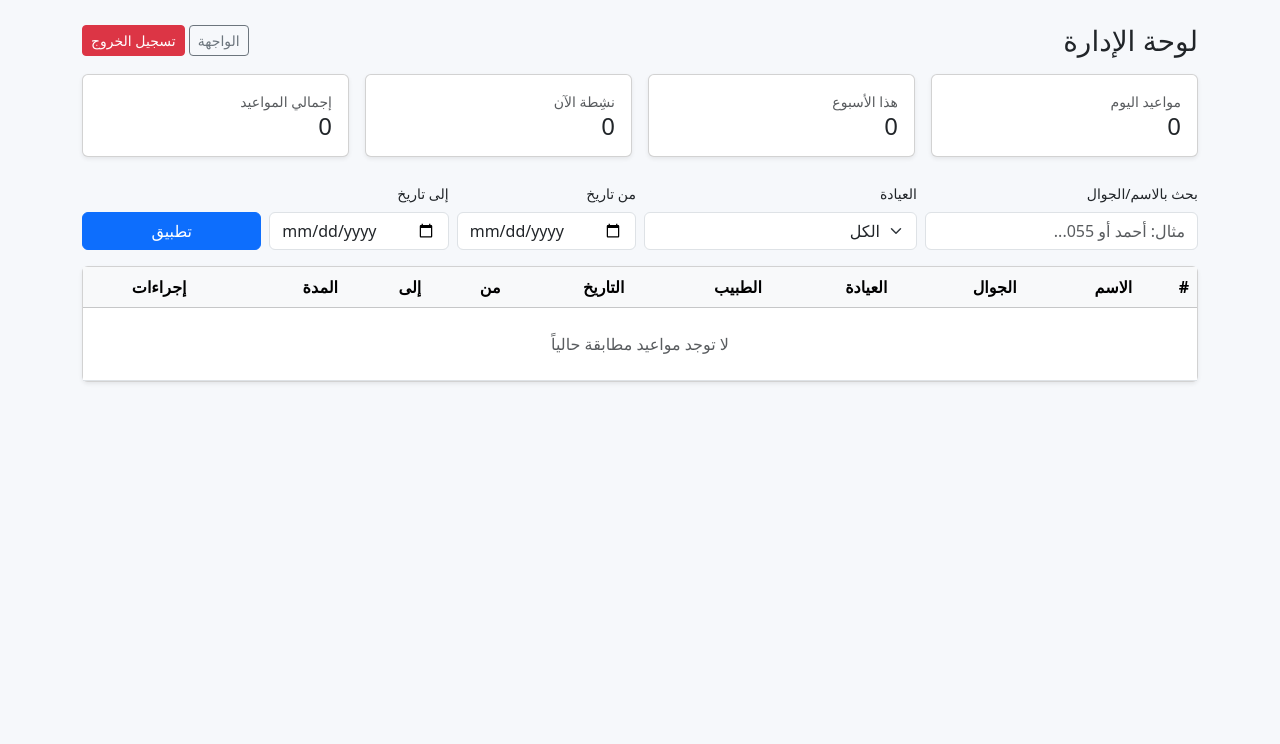
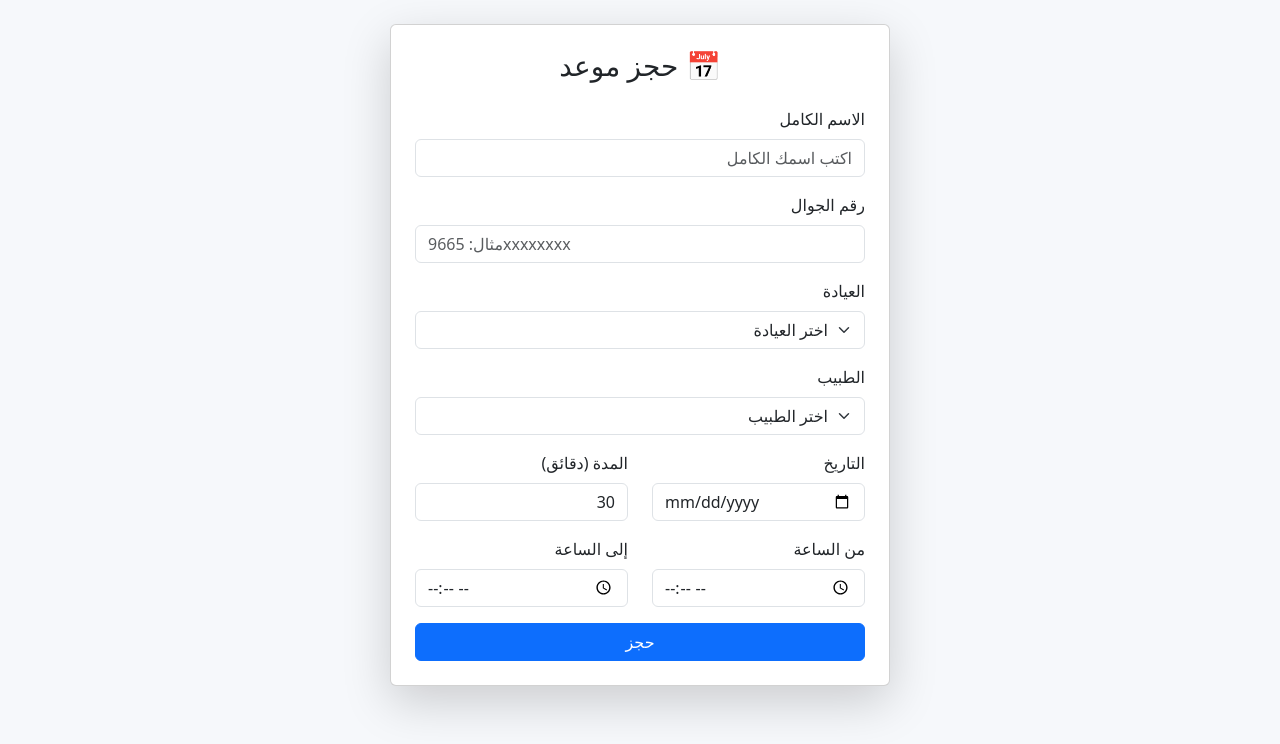
Before and after one commit to mshrf3334-star/clinic-appointments, a Flask app: page /book in a window 1280 px wide. Shown: the part 56-800 px from the top of the page. Run offline with Flask 3, Linux system fonts and the light colour scheme.

Commit message:
Update appointment_form.html

```diff
--- a/templates/appointment_form.html
+++ b/templates/appointment_form.html
@@ -1,120 +1,69 @@
 {% extends "base.html" %}
 {% block content %}
-<div class="d-flex align-items-center justify-content-between mb-3">
-  <h3 class="m-0">لوحة الإدارة</h3>
-  <div>
-    <a class="btn btn-outline-secondary btn-sm" href="{{ url_for('home') }}">الواجهة</a>
-    <a class="btn btn-danger btn-sm" href="{{ url_for('logout') }}">تسجيل الخروج</a>
-  </div>
-</div>
+<div class="page-wrap">
+  <div class="card shadow-lg p-4 card-form mx-auto bg-white">
+    <h3 class="text-center mb-4">📅 حجز موعد</h3>
 
-<!-- بطاقات سريعة -->
-<div class="row g-3 mb-4">
-  <div class="col-sm-6 col-lg-3">
-    <div class="card shadow-sm">
-      <div class="card-body">
-        <div class="small text-muted">مواعيد اليوم</div>
-        <div class="h4 m-0">{{ (stats.today if stats) or 0 }}</div>
+    <form method="POST" action="{{ url_for('book') }}">
+      <div class="mb-3">
+        <label class="form-label">الاسم الكامل</label>
+        <input type="text" name="name" class="form-control" placeholder="اكتب اسمك الكامل" required>
       </div>
-    </div>
-  </div>
-  <div class="col-sm-6 col-lg-3">
-    <div class="card shadow-sm">
-      <div class="card-body">
-        <div class="small text-muted">هذا الأسبوع</div>
-        <div class="h4 m-0">{{ (stats.week if stats) or 0 }}</div>
+
+      <div class="mb-3">
+        <label class="form-label">رقم الجوال</label>
+        <input type="tel" name="phone" class="form-control" placeholder="مثال: 9665xxxxxxxx" required>
       </div>
-    </div>
-  </div>
-  <div class="col-sm-6 col-lg-3">
-    <div class="card shadow-sm">
-      <div class="card-body">
-        <div class="small text-muted">نشِطة الآن</div>
-        <div class="h4 m-0">{{ (stats.active if stats) or 0 }}</div>
+
+      <div class="mb-3">
+        <label class="form-label">العيادة</label>
+        <select name="clinic" class="form-select" required>
+          <option value="">اختر العيادة</option>
+          <option>الأسنان</option>
+          <option>الباطنية</option>
+          <option>المسالك البولية</option>
+          <option>العظام</option>
+          <option>الأطفال</option>
+          <option>النساء والولادة</option>
+        </select>
       </div>
-    </div>
-  </div>
-  <div class="col-sm-6 col-lg-3">
-    <div class="card shadow-sm">
-      <div class="card-body">
-        <div class="small text-muted">إجمالي المواعيد</div>
-        <div class="h4 m-0">{{ (stats.total if stats) or 0 }}</div>
+
+      <div class="mb-3">
+        <label class="form-label">الطبيب</label>
+        <select name="doctor" class="form-select" required>
+          <option value="">اختر الطبيب</option>
+          <option>د. أحمد</option>
+          <option>د. سارة</option>
+          <option>د. محمد</option>
+          <option>د. ليلى</option>
+          <option>د. خالد</option>
+        </select>
       </div>
-    </div>
-  </div>
-</div>
 
-<!-- شريط البحث والتصفية -->
-<form class="row g-2 align-items-end mb-3" method="get" action="{{ url_for('admin_dashboard') }}">
-  <div class="col-sm-6 col-lg-3">
-    <label class="form-label small">بحث بالاسم/الجوال</label>
-    <input type="text" name="q" value="{{ request.args.get('q','') }}" class="form-control" placeholder="مثال: أحمد أو 055...">
-  </div>
-  <div class="col-sm-6 col-lg-3">
-    <label class="form-label small">العيادة</label>
-    <select name="clinic" class="form-select">
-      <option value="">الكل</option>
-      {% for c in ['الأسنان','الباطنية','المسالك البولية','العظام','الأطفال','النساء والولادة'] %}
-        <option value="{{c}}" {% if request.args.get('clinic')==c %}selected{% endif %}>{{c}}</option>
-      {% endfor %}
-    </select>
-  </div>
-  <div class="col-sm-6 col-lg-2">
-    <label class="form-label small">من تاريخ</label>
-    <input type="date" name="from" value="{{ request.args.get('from','') }}" class="form-control">
-  </div>
-  <div class="col-sm-6 col-lg-2">
-    <label class="form-label small">إلى تاريخ</label>
-    <input type="date" name="to" value="{{ request.args.get('to','') }}" class="form-control">
-  </div>
-  <div class="col-sm-6 col-lg-2">
-    <button class="btn btn-primary w-100">تطبيق</button>
-  </div>
-</form>
+      <div class="row">
+        <div class="col-md-6 mb-3">
+          <label class="form-label">التاريخ</label>
+          <input type="date" name="date" class="form-control" required>
+        </div>
+        <div class="col-md-6 mb-3">
+          <label class="form-label">المدة (دقائق)</label>
+          <input type="number" name="duration" class="form-control" value="30" min="10" step="5" required>
+        </div>
+      </div>
 
-<!-- جدول المواعيد -->
-<div class="card shadow-sm">
-  <div class="table-responsive">
-    <table class="table table-hover align-middle m-0">
-      <thead class="table-light">
-        <tr>
-          <th>#</th>
-          <th>الاسم</th>
-          <th>الجوال</th>
-          <th>العيادة</th>
-          <th>الطبيب</th>
-          <th>التاريخ</th>
-          <th>من</th>
-          <th>إلى</th>
-          <th>المدة</th>
-          <th class="text-center">إجراءات</th>
-        </tr>
-      </thead>
-      <tbody>
-        {% if appointments and appointments|length %}
-          {% for a in appointments %}
-          <tr>
-            <td>{{ a.id }}</td>
-            <td>{{ a.name }}</td>
-            <td class="ltr">{{ a.phone }}</td>
-            <td>{{ a.clinic }}</td>
-            <td>{{ a.doctor }}</td>
-            <td>{{ a.date }}</td>
-            <td>{{ a.start_time }}</td>
-            <td>{{ a.end_time }}</td>
-            <td>{{ a.duration }} د</td>
-            <td class="text-center">
-              <form method="post" action="{{ url_for('delete_appointment', appt_id=a.id) }}" class="d-inline">
-                <button class="btn btn-sm btn-outline-danger" onclick="return confirm('حذف الموعد؟')">حذف</button>
-              </form>
-            </td>
-          </tr>
-          {% endfor %}
-        {% else %}
-          <tr><td colspan="10" class="text-center py-4 text-muted">لا توجد مواعيد مطابقة حالياً</td></tr>
-        {% endif %}
-      </tbody>
-    </table>
+      <div class="row">
+        <div class="col-md-6 mb-3">
+          <label class="form-label">من الساعة</label>
+          <input type="time" name="start_time" class="form-control" required>
+        </div>
+        <div class="col-md-6 mb-3">
+          <label class="form-label">إلى الساعة</label>
+          <input type="time" name="end_time" class="form-control" required>
+        </div>
+      </div>
+
+      <button type="submit" class="btn btn-primary w-100">حجز</button>
+    </form>
   </div>
 </div>
 {% endblock %}
```
